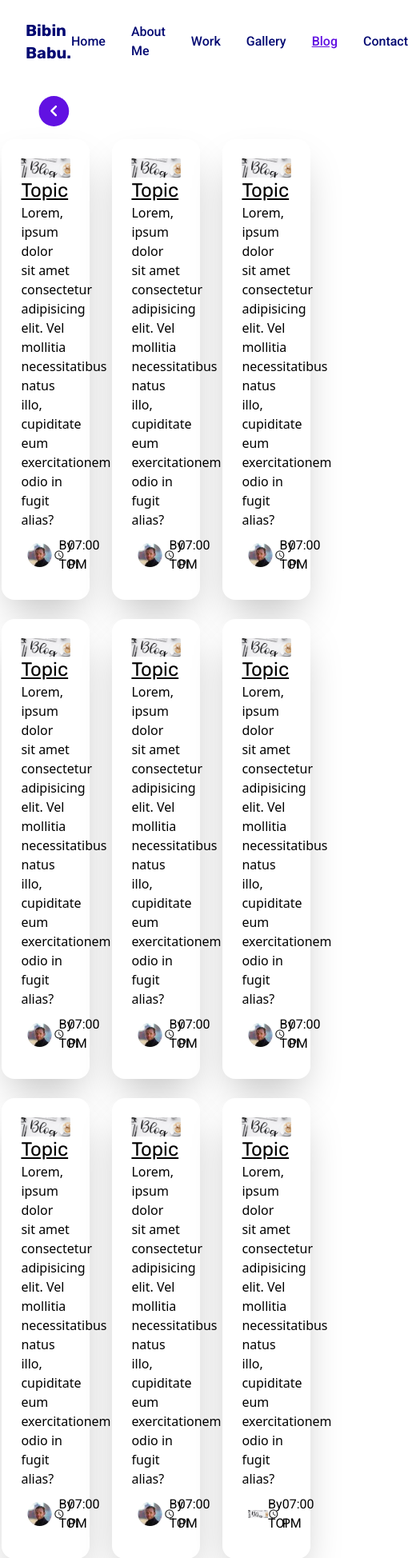
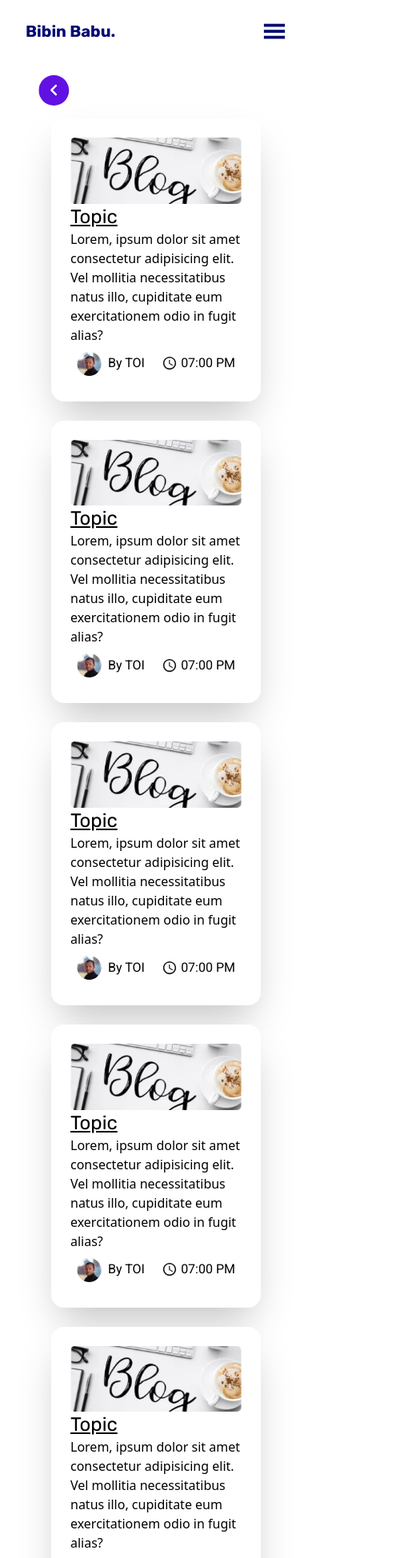
Before and after one commit to Himanshu8825/portfolio3, a React (Vite) app: page /blog in a window 390 px wide. Shown: the top 1948 px of the page at 80% size, 510 px wide, since content can reach past the window. Built offline with nearby package versions, Linux system fonts and the light colour scheme.

Commit message:
components responsive done

```diff
--- a/src/components/BlogComp.jsx
+++ b/src/components/BlogComp.jsx
@@ -1,6 +1,7 @@
 import React from "react";
 import { icon, blog, card_bg } from "../assets/index";
 import { IoMdTime } from "react-icons/io";
+
 
 const BlogComp = () => {
   return (
@@ -8,12 +9,11 @@ const BlogComp = () => {
       <img
         src={icon}
         alt=""
-        className="rotate-180 p-4 ml-8 h-[70px] cursor-pointer"
+        className="rotate-180 p-4 ml-8 h-[70px] cursor-pointer "
       />
-
-      <div className="flex justify-around  flex-wrap   gap-6 ">
-        <span className="flex flex-col w-[28%] bg-white p-6 rounded-2xl  shadow-2xl ">
-          <span className="flex-grow">
+      <div className="grid ss:grid-cols-1 sm:grid-cols-2 md:grid-cols-3 xl:grid-cols-4 gap-6  p-[4rem] -mt-[4rem]">
+        {/* Card 1 */}
+        <span className="bg-white p-6 rounded-2xl shadow-2xl">
           <img src={blog} alt="Blog" className="mx-auto" />
           <p className="underline text-black text-2xl font-Rubik">Topic</p>
           <p>
@@ -26,15 +26,15 @@ const BlogComp = () => {
               <img src={card_bg} alt="" className="mr-2" />
               <p className="m-0">By TOI</p>
             </span>
-              <span className="flex items-center text-black">
+            <span className="flex items-center">
               <IoMdTime className="mr-1 text-xl" />
               <p className="m-0">07:00 PM</p>
             </span>
           </span>
         </span>
-        </span>
-        <span className="flex flex-col w-[28%] bg-white p-6 rounded-2xl  shadow-2xl ">
-          <span className="flex-grow">
+
+        {/* Card 2 */}
+        <span className="bg-white p-6 rounded-2xl shadow-2xl">
           <img src={blog} alt="Blog" className="mx-auto" />
           <p className="underline text-black text-2xl font-Rubik">Topic</p>
           <p>
@@ -47,15 +47,15 @@ const BlogComp = () => {
               <img src={card_bg} alt="" className="mr-2" />
               <p className="m-0">By TOI</p>
             </span>
-              <span className="flex items-center text-black">
+            <span className="flex items-center">
               <IoMdTime className="mr-1 text-xl" />
               <p className="m-0">07:00 PM</p>
             </span>
           </span>
         </span>
-        </span>
-        <span className="flex flex-col w-[28%] bg-white p-6 rounded-2xl  shadow-2xl ">
-          <span className="flex-grow">
+
+        {/* Card 3 */}
+        <span className="bg-white p-6 rounded-2xl shadow-2xl">
           <img src={blog} alt="Blog" className="mx-auto" />
           <p className="underline text-black text-2xl font-Rubik">Topic</p>
           <p>
@@ -68,15 +68,15 @@ const BlogComp = () => {
               <img src={card_bg} alt="" className="mr-2" />
               <p className="m-0">By TOI</p>
             </span>
-              <span className="flex items-center text-black">
+            <span className="flex items-center">
               <IoMdTime className="mr-1 text-xl" />
               <p className="m-0">07:00 PM</p>
             </span>
           </span>
         </span>
-        </span>
-        <span className="flex flex-col w-[28%] bg-white p-6 rounded-2xl  shadow-2xl ">
-          <span className="flex-grow">
+
+        {/* Card 4 */}
+        <span className="bg-white p-6 rounded-2xl shadow-2xl">
           <img src={blog} alt="Blog" className="mx-auto" />
           <p className="underline text-black text-2xl font-Rubik">Topic</p>
           <p>
@@ -89,15 +89,15 @@ const BlogComp = () => {
               <img src={card_bg} alt="" className="mr-2" />
               <p className="m-0">By TOI</p>
             </span>
-              <span className="flex items-center text-black">
+            <span className="flex items-center">
               <IoMdTime className="mr-1 text-xl" />
               <p className="m-0">07:00 PM</p>
             </span>
           </span>
         </span>
-        </span>
-        <span className="flex flex-col w-[28%] bg-white p-6 rounded-2xl  shadow-2xl ">
-          <span className="flex-grow">
+
+        {/* Card 5 */}
+        <span className="bg-white p-6 rounded-2xl shadow-2xl">
           <img src={blog} alt="Blog" className="mx-auto" />
           <p className="underline text-black text-2xl font-Rubik">Topic</p>
           <p>
@@ -110,15 +110,15 @@ const BlogComp = () => {
               <img src={card_bg} alt="" className="mr-2" />
               <p className="m-0">By TOI</p>
             </span>
-              <span className="flex items-center text-black">
+            <span className="flex items-center">
               <IoMdTime className="mr-1 text-xl" />
               <p className="m-0">07:00 PM</p>
             </span>
           </span>
         </span>
-        </span>
-        <span className="flex flex-col w-[28%] bg-white p-6 rounded-2xl  shadow-2xl ">
-          <span className="flex-grow">
+
+        {/* Card 6 */}
+        <span className="bg-white p-6 rounded-2xl shadow-2xl">
           <img src={blog} alt="Blog" className="mx-auto" />
           <p className="underline text-black text-2xl font-Rubik">Topic</p>
           <p>
@@ -131,15 +131,15 @@ const BlogComp = () => {
               <img src={card_bg} alt="" className="mr-2" />
               <p className="m-0">By TOI</p>
             </span>
-              <span className="flex items-center text-black">
+            <span className="flex items-center">
               <IoMdTime className="mr-1 text-xl" />
               <p className="m-0">07:00 PM</p>
             </span>
           </span>
         </span>
-        </span>
-        <span className="flex flex-col w-[28%] bg-white p-6 rounded-2xl  shadow-2xl ">
-          <span className="flex-grow">
+
+        {/* Card 7 */}
+        <span className="bg-white p-6 rounded-2xl shadow-2xl">
           <img src={blog} alt="Blog" className="mx-auto" />
           <p className="underline text-black text-2xl font-Rubik">Topic</p>
           <p>
@@ -152,15 +152,15 @@ const BlogComp = () => {
               <img src={card_bg} alt="" className="mr-2" />
               <p className="m-0">By TOI</p>
             </span>
-              <span className="flex items-center text-black">
+            <span className="flex items-center">
               <IoMdTime className="mr-1 text-xl" />
               <p className="m-0">07:00 PM</p>
             </span>
           </span>
         </span>
-        </span>
-        <span className="flex flex-col w-[28%] bg-white p-6 rounded-2xl  shadow-2xl ">
-          <span className="flex-grow">
+
+        {/* Card 8 */}
+        <span className="bg-white p-6 rounded-2xl shadow-2xl">
           <img src={blog} alt="Blog" className="mx-auto" />
           <p className="underline text-black text-2xl font-Rubik">Topic</p>
           <p>
@@ -173,15 +173,15 @@ const BlogComp = () => {
               <img src={card_bg} alt="" className="mr-2" />
               <p className="m-0">By TOI</p>
             </span>
-              <span className="flex items-center text-black">
+            <span className="flex items-center">
               <IoMdTime className="mr-1 text-xl" />
               <p className="m-0">07:00 PM</p>
             </span>
           </span>
         </span>
-        </span>
-        <span className="flex flex-col w-[28%] bg-white p-6 rounded-2xl  shadow-2xl ">
-          <span className="flex-grow">
+
+        {/* Card 9 */}
+        <span className="bg-white p-6 rounded-2xl shadow-2xl">
           <img src={blog} alt="Blog" className="mx-auto" />
           <p className="underline text-black text-2xl font-Rubik">Topic</p>
           <p>
@@ -191,17 +191,22 @@ const BlogComp = () => {
           </p>
           <span className="flex justify-between m-2 text-black font-Roboto">
             <span className="flex items-center">
-                 <img src={blog} alt="Blog" className="mx-auto" />
+              <img src={card_bg} alt="" className="mr-2" />
               <p className="m-0">By TOI</p>
             </span>
-              <span className="flex items-center text-black">
+            <span className="flex items-center">
               <IoMdTime className="mr-1 text-xl" />
               <p className="m-0">07:00 PM</p>
             </span>
           </span>
         </span>
-        </span>
       </div>
+
+      <img
+        src={icon}
+        alt=""
+        className="rotate-180 p-4 mx-auto h-[70px] cursor-pointer"
+      />
     </>
   );
 };
--- a/src/components/GalleryComp.jsx
+++ b/src/components/GalleryComp.jsx
@@ -11,7 +11,7 @@ const GalleryComp = () => {
         className="rotate-180 p-4 ml-8 h-[70px] cursor-pointer"
       />
       <span className="w-full flex justify-center">
-        <span className="grid xs:grid-cols-1 ss:grid-cols-1 sm:grid-cols-2 md:grid-cols-3 p-[2rem] gap-6 w-[80%] cursor-pointer">
+        <span className="grid xs:grid-cols-1 ss:grid-cols-1 sm:grid-cols-2 md:grid-cols-3 xl:grid-cols-4 p-[2rem] gap-6 w-[80%] cursor-pointer">
           {GalleryImg.galleryImg.map((image) => (
             <img
               key={image.id}
--- a/src/components/Navbar.jsx
+++ b/src/components/Navbar.jsx
@@ -1,28 +1,49 @@
 import React, { useState, useEffect } from "react";
 import { Link, useLocation } from "react-router-dom";
+import { GiHamburgerMenu } from "react-icons/gi";
 
 const Navbar = () => {
   const location = useLocation();
   const [activePath, setActivePath] = useState("");
+  const [showMenu, setShowMenu] = useState(false);
 
   useEffect(() => {
     setActivePath(location.pathname);
   }, [location.pathname]);
 
+  // Function to toggle the visibility of the menu
+  const toggleMenu = () => {
+    setShowMenu(!showMenu);
+  };
+
   return (
-    <div className="w-full flex justify-between items-center px-8 py-6 ">
-      <span>
+    <nav className="w-full flex justify-between items-center px-8 py-6">
+      <span className="">
         <p className="font-Rubik text-bg-primary font-bold text-xl">
           Bibin Babu.
         </p>
       </span>
-      <span>
-        <ul className="text-bg-primary text-base font-Roboto font-medium flex justify-start items-center gap-8 cursor-pointer">
+      <span className="flex items-center gap-0">
+        {/* Hamburger Menu */}
+        <GiHamburgerMenu
+          className={`text-3xl text-bg-primary  block md:hidden cursor-pointer ${
+            !showMenu ? "block" : "hidden"
+          }`}
+          onClick={toggleMenu}
+        />
+        {/* List Items */}
+        <ul
+          className={`text-bg-primary text-lg  font-Roboto font-semibold gap-4 ${
+            showMenu
+              ? "flex flex-col md:flex-row md:gap-8 gap-2"
+              : "hidden md:flex"
+          }`}
+        >
           <li>
             <Link
               to="/"
               className={
-                activePath === "/" ? "underline text-bg-secondary " : ""
+                activePath === "/" ? "underline text-bg-secondary" : ""
               }
             >
               Home
@@ -80,7 +101,7 @@ const Navbar = () => {
           </li>
         </ul>
       </span>
-    </div>
+    </nav>
   );
 };
 
```
Also changed, not shown: src/components/Aboutme.jsx (+57 -48 lines), src/components/WorkProject.jsx (+39 -27 lines). Lines whose indentation alone changed are shown as unchanged.
